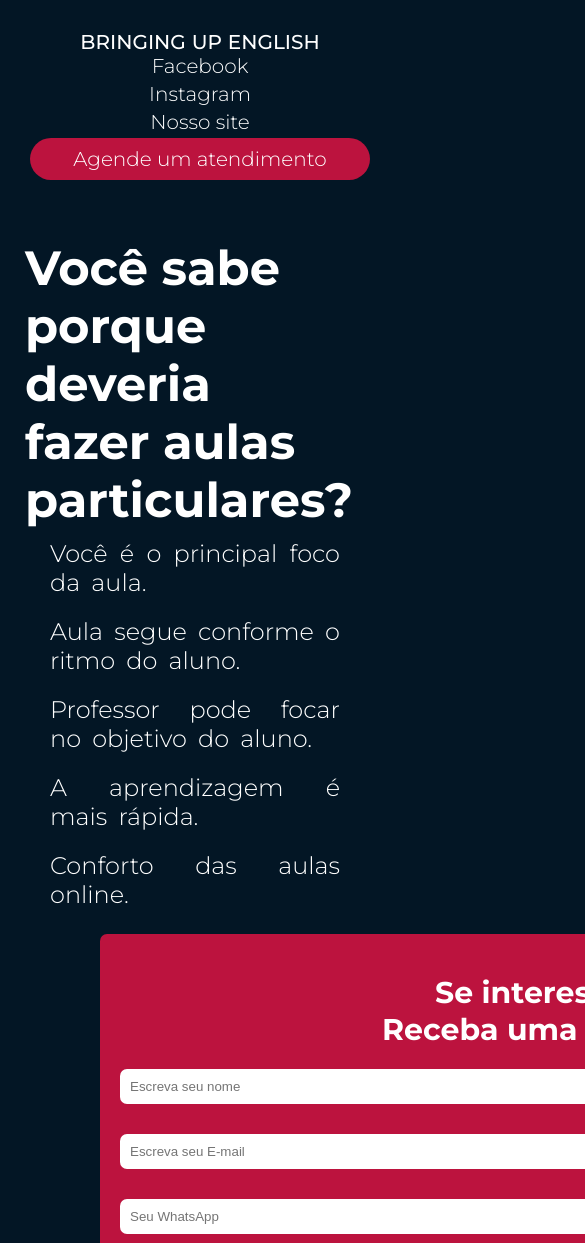
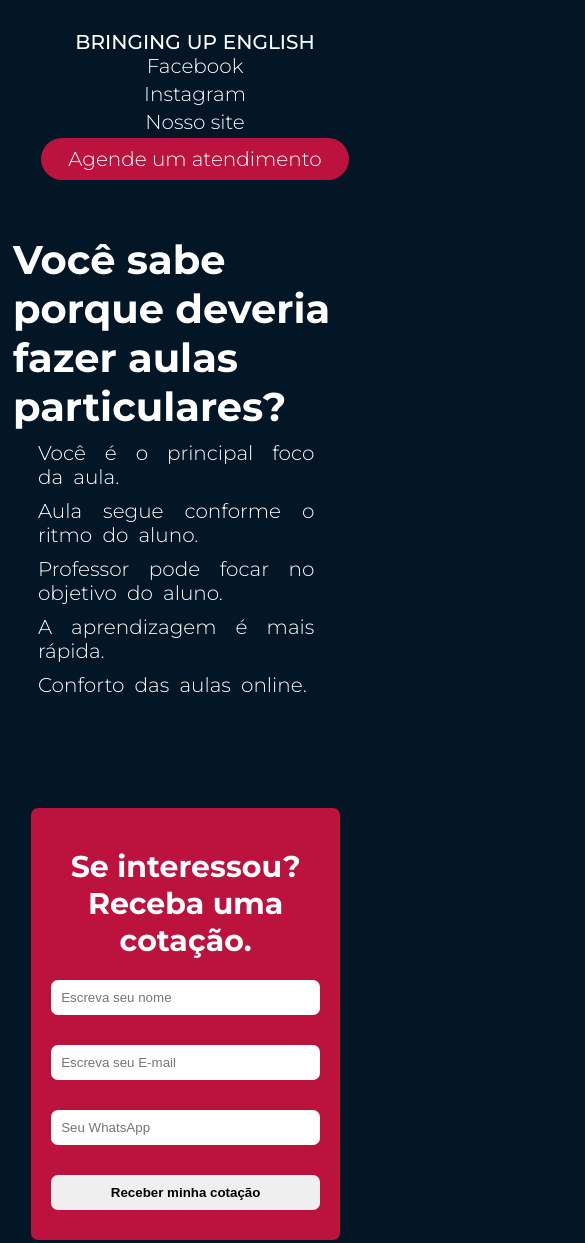
Before and after one commit to fernando-adam/landingpage, a plain HTML site: page index.html in a window 390 px wide. Shown: the top 1243 px of the page, 585 px wide, since content can reach past the window. Drawn offline with Linux system fonts and the light colour scheme.

Commit message:
responsive.fix3

```diff
--- a/styles/style.css
+++ b/styles/style.css
@@ -19,7 +19,7 @@ body{
 /*HEADER STYLE*/
 header{
     display: flex;
-    width: 100vw;
+    width: 100%;
     justify-content: space-between;
     align-items: center;
     padding: 30px 10%;
@@ -79,7 +79,7 @@ button:hover {
 .info{
     float: left;
     color: white;
-    width: 1200px;
+    width: 50%;
     height: 400px;
     margin-top: 100px;
     margin-left: 70px;
@@ -107,14 +107,14 @@ button:hover {
 
 
 .formContainer{
-    width: 300px;
-    height: 500px;
+    width: 30%;
+    height: 400px;
     background-color: #bc133e;
     padding: 20px;
     float: right;
+    border-radius: 7px;
+    margin-right: 2rem;
     margin-top: 100px;
-    margin-right: 170px;
-    border-radius: 7px;
 }
 
 h4{
@@ -200,14 +200,20 @@ margin-bottom: 30px;
 margin-left: -20px;
 }
 
-@media screen and (max-width:500px){
+@media screen and (max-width:600px){
+
 
    .container{
-       width: 300px;
+       width: 99%;
+       margin: 0 auto;
+   }
+
+   body{
+       width: 100%;
    }
 
     header{
-        width: 400px;
+        width: 100%;
         display: block;
     }
 
@@ -227,52 +233,57 @@ margin-left: -20px;
     }
 
     .info{
-        float: none;
+        float: left;
         color: white;
-        width: 100%;
+        width: 90%;
         margin-top: 20px;
-        margin-left: 20px;
-        padding: 5px;
+        margin-left: 10px;
+        padding: 1px;
+        margin-bottom: 45%;
     }
 
     .info #title{
-        font-size: 3rem;
+        font-size: 2.5rem;
         width: 100%;
         align-items: center;
     }
 
     .info .motives{
-        font-size: 1.5rem;
+        position: relative;
+        font-size: 1.25rem;
+        width: 80%;
         text-align: justify;
-        width: 100%;
-        margin-bottom: 20px;
+        bottom: 100px;
+    }
 
-    }
 
     /*FORM*/
     .formContainer{
-        width: 300%;
-        height: 100%;
-        background-color: #bc133e;
-        padding: 20px;
-        float: none;
-        margin-top: 300px;
-        margin-left: 100px;
+       width: 80%;
+       height: 80%;
+       margin: 0 auto;
+       margin-right: 3rem;
     }
 
     /*EQUIPE*/
+
+
+
     .imageContainer{
         float: none;
         color: white;
         width: 100%;
-        margin-left: 150px;
-        margin-top: 50px;
+        margin: auto;
+        text-align: center;
+    }
+
+    .imageContainer h1{
+        width: 90%;
+        margin: auto;
     }
 
     .photo{
-        float: none;
-        margin-left: 2.5rem;
-        text-align: center;
-        margin-bottom: 10px;
+      width: 100%;
+      margin: 0 auto;
     }
 }
```
